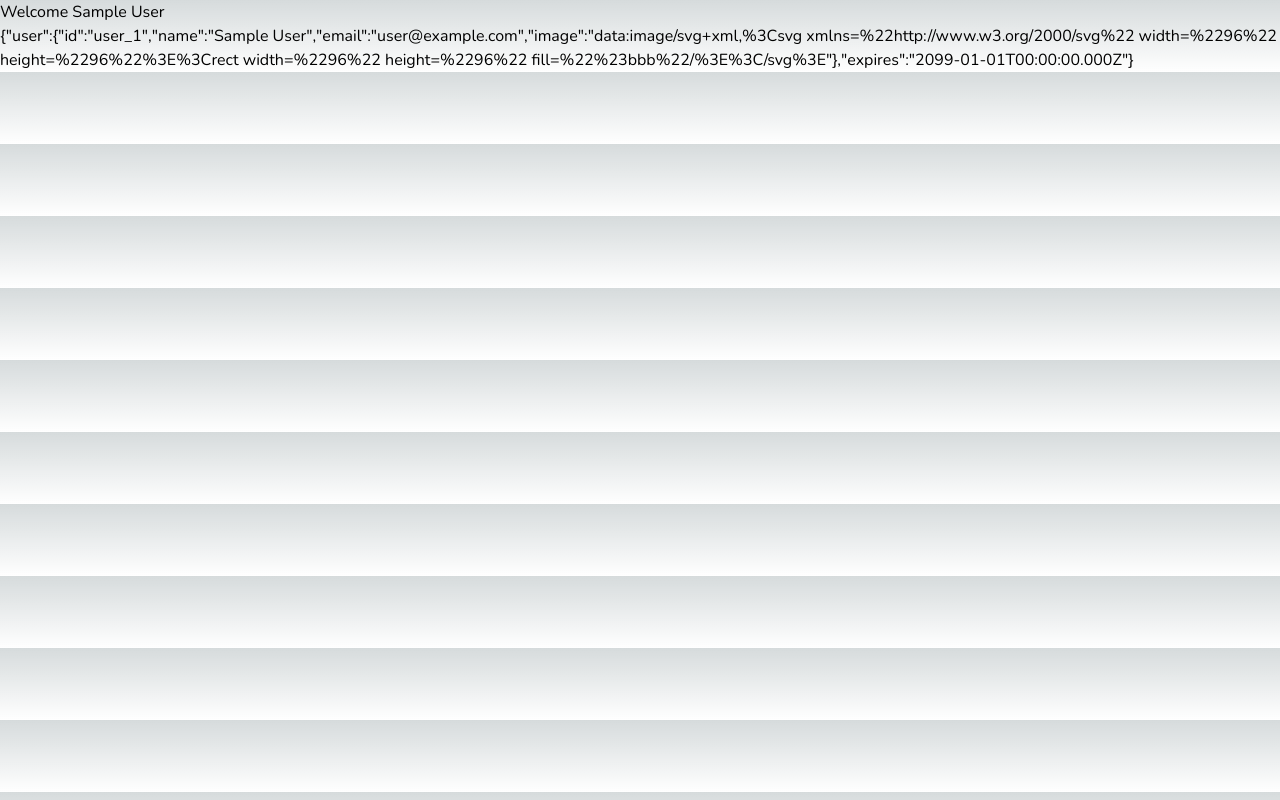
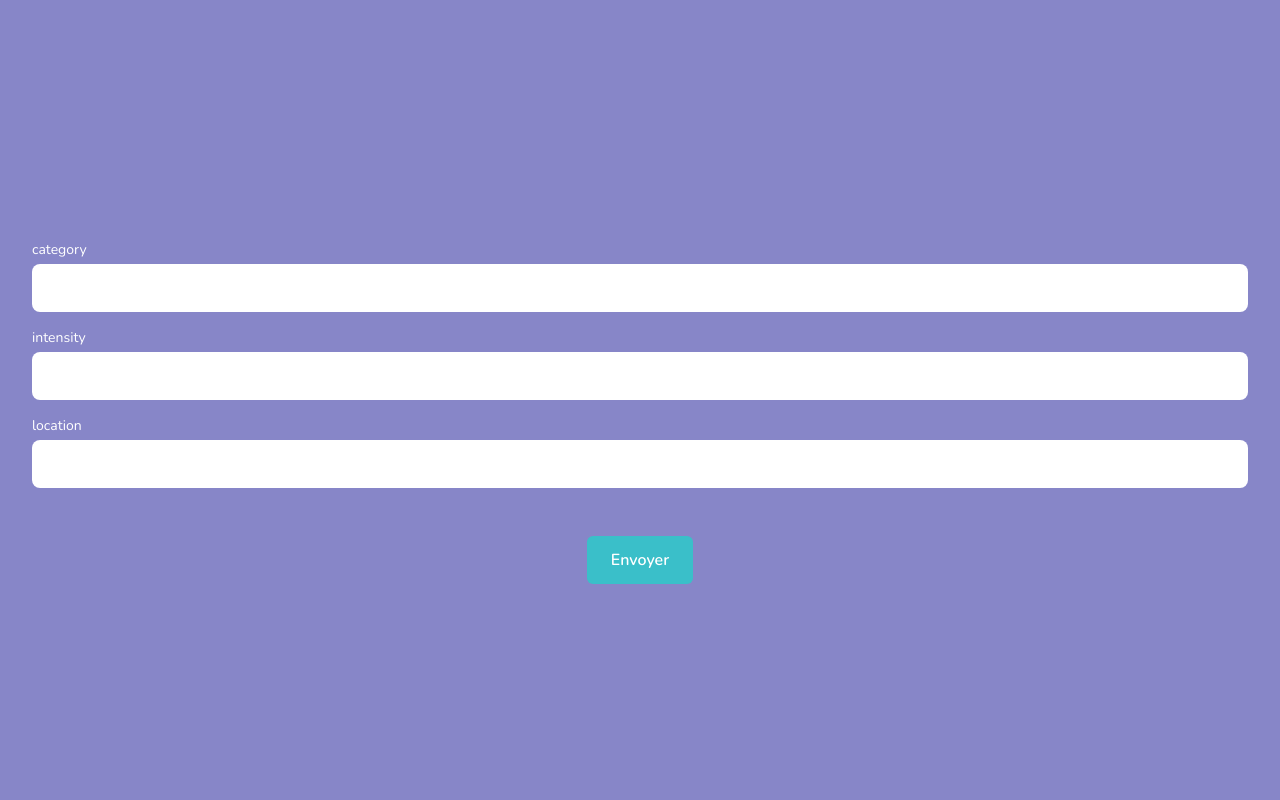
Before and after one commit to romainbenard/toc-app-web, a Next.js app: page /dashboard in a window 1280 px wide. Built offline with nearby package versions, Linux system fonts and the light colour scheme; no server answers; sample sign-in values are in the browser's storage.

Commit message:
feat: init Dashboard view for test

```diff
--- a/src/app/dashboard/page.tsx
+++ b/src/app/dashboard/page.tsx
@@ -2,6 +2,7 @@ import { getServerSession } from 'next-auth'
 import React from 'react'
 import { options } from '../api/auth/[...nextauth]/options'
 import { redirect } from 'next/navigation'
+import DashboardPageView from '@/views/DashboardPageView'
 
 const DashboardPage = async () => {
   const session = await getServerSession(options)
@@ -11,12 +12,7 @@ const DashboardPage = async () => {
   }
 
   const { user } = session
-  return (
-    <div>
-      <h1>Welcome {user?.name}</h1>
-      <p>{JSON.stringify(session)}</p>
-    </div>
-  )
+  return <DashboardPageView />
 }
 
 export default DashboardPage
--- /dev/null
+++ b/src/views/DashboardPageView.tsx
@@ -0,0 +1,48 @@
+'use client'
+
+import { useForm } from 'react-hook-form'
+import { z } from 'zod'
+import Input from '@/components/ui/Input'
+import Label from '@/components/ui/Label'
+import Button from '@/components/ui/Button'
+import { useSession } from 'next-auth/react'
+
+const DashboardPageView = () => {
+  const { data: session, status } = useSession()
+
+  const { register } = useForm<CreateOcdFormInputs>()
+
+  return (
+    <main className="w-screen h-screen bg-secondary-300 flex flex-col items-center justify-center p-8 gap-8">
+      <form className="mt-8 flex flex-col w-full items-center">
+        <div className="flex flex-col self-stretch">
+          <Label name="category" htmlFor="category" className="text-white" />
+          <Input {...register('category')} type="text" id="category" required />
+        </div>
+
+        <div className="flex flex-col self-stretch">
+          <Label name="intensity" htmlFor="intensity" className="text-white" />
+          <Input
+            {...register('intensity')}
+            type="number"
+            id="intensity"
+            required
+            min={1}
+            max={5}
+          />
+        </div>
+
+        <div className="flex flex-col self-stretch">
+          <Label name="location" htmlFor="location" className="text-white" />
+          <Input {...register('location')} type="text" id="location" required />
+        </div>
+
+        <Button type="submit" className="mt-8">
+          Envoyer
+        </Button>
+      </form>
+    </main>
+  )
+}
+
+export default DashboardPageView
```
